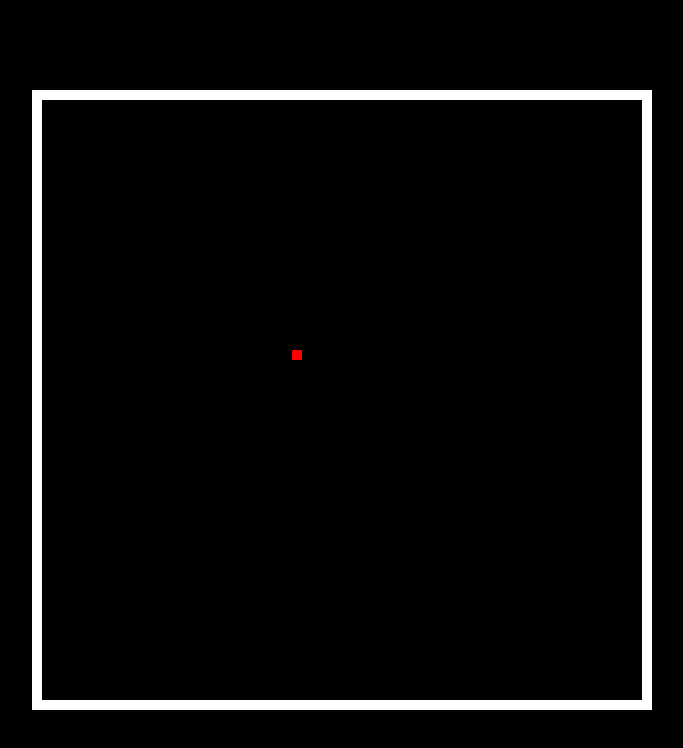
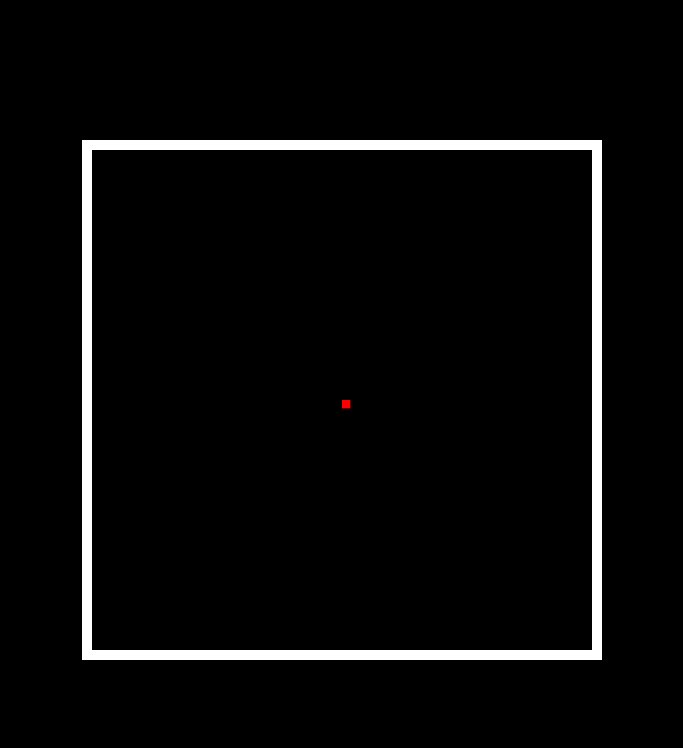
Before and after one commit to wcarterdev/snek, a plain HTML site: page index.html in a window 1280 px wide. Shown: the whole page, without its empty margins (298-981 px from the left). Drawn offline with Linux system fonts and the light colour scheme.

Commit message:
boundaries update + end logic

```diff
--- a/game.js
+++ b/game.js
@@ -3,13 +3,25 @@ var ctx = canvas.getContext('2d');
 canvas.width = 600;
 canvas.height = 600;
 
-var fps = 10;
+var fps = 30;
 var block_dimension = 10;
+
+var boundaries = {
+  left: 0,
+  up: 0,
+  right: canvas.width - block_dimension,
+  down: canvas.height - block_dimension
+};
+
+var food = {
+  x: 100,
+  y: 110
+}
 
 var snek = {
   head: {
-    x: 250,
-    y: 250
+    x: 300,
+    y: 300
   },
   body: [],
   dx: 0,
@@ -20,52 +32,58 @@ snek.run = function() {
   update();
 }
 
+function end() {
+  clearInterval(snek._intervalId);
+  init();
+}
+
 window.addEventListener('keydown', keyDown, false);
 
 function keyDown(e) {
   if (e.keyCode === 37) {
-    if (snek.head.x > 0) {
     snek.dx = -10;
     snek.dy = 0;
   }
-  }
   if (e.keyCode === 38) {
-    if (snek.head.y > 0) {;
     snek.dx = 0;
     snek.dy = -10;
   }
-  }
   if (e.keyCode === 39) {
-    if (snek.head.x < canvas.width - block_dimension) {
     snek.dx = 10;
     snek.dy = 0;
   }
-  }
   if (e.keyCode === 40) {
-    if (snek.head.y < canvas.height - block_dimension) {
     snek.dx = 0;
     snek.dy = 10;
   }
 }
-}
 
 function init() {
-  ctx.clearRect(0, 0, 800, 800);
+  snek._intervalId = setInterval(snek.run, 1000 / fps);
+  console.log('called');
+  snek.head.x = 300,
+  snek.head.y = 300;
+  ctx.clearRect(0, 0, 600, 600);
   ctx.fillStyle = "red";
   ctx.fillRect(snek.head.x, snek.head.y, 10, 10);
   ctx.stroke();
 }
 
 function update() {
+  if (snek.head.x >= boundaries.left && snek.head.y >= boundaries.up
+    && snek.head.x <= boundaries.right && snek.head.y <= boundaries.down) {
+
     var posx = snek.head.x + snek.dx;
     var posy = snek.head.y + snek.dy;
     snek.head.x += snek.dx;
     snek.head.y += snek.dy;
-  ctx.clearRect(0, 0, 800, 800);
+    ctx.clearRect(0, 0, 600, 600);
     ctx.fillStyle = "red";
     ctx.fillRect(posx, posy, block_dimension, block_dimension);
+
+  } else {
+    end();
+  }
 }
 
-setInterval(snek.run, 1000 / fps);
-
 init();
--- a/index.html
+++ b/index.html
@@ -6,8 +6,8 @@
   <style type="text/css">
     canvas {
       border: 10px solid white;
-      width: 600px;
-      height: 600px;
+      width: 500px;
+      height: 500px;
       padding: 0;
       margin: auto;
       display: block;
@@ -22,7 +22,6 @@
       background-color: #000000;
     }
   </style>
-
 </head>
 <body>
   <canvas></canvas>
```
Lines whose indentation alone changed are shown as unchanged.
